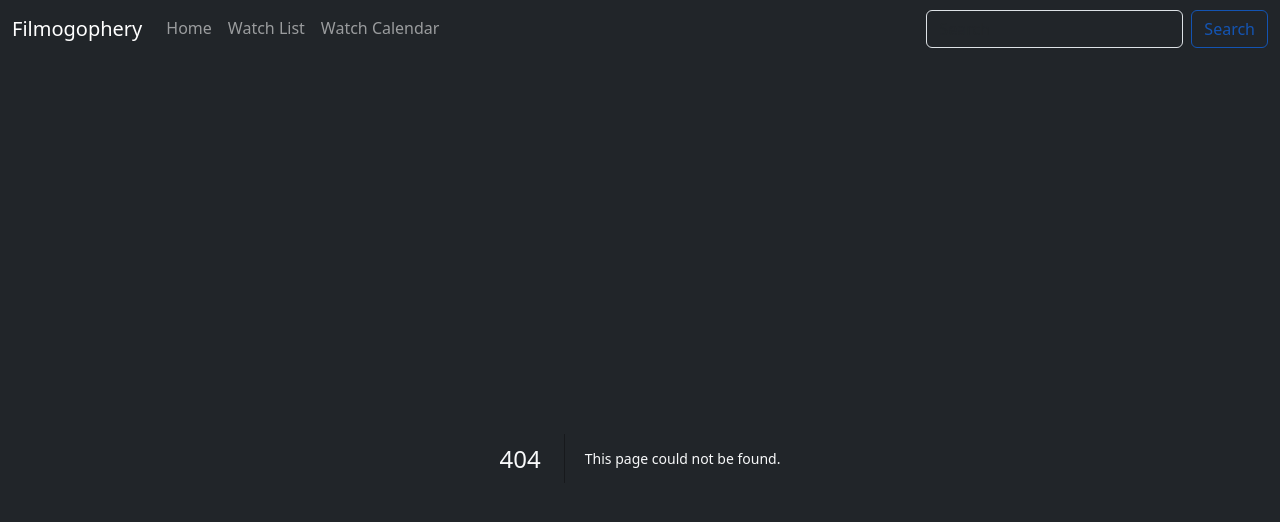
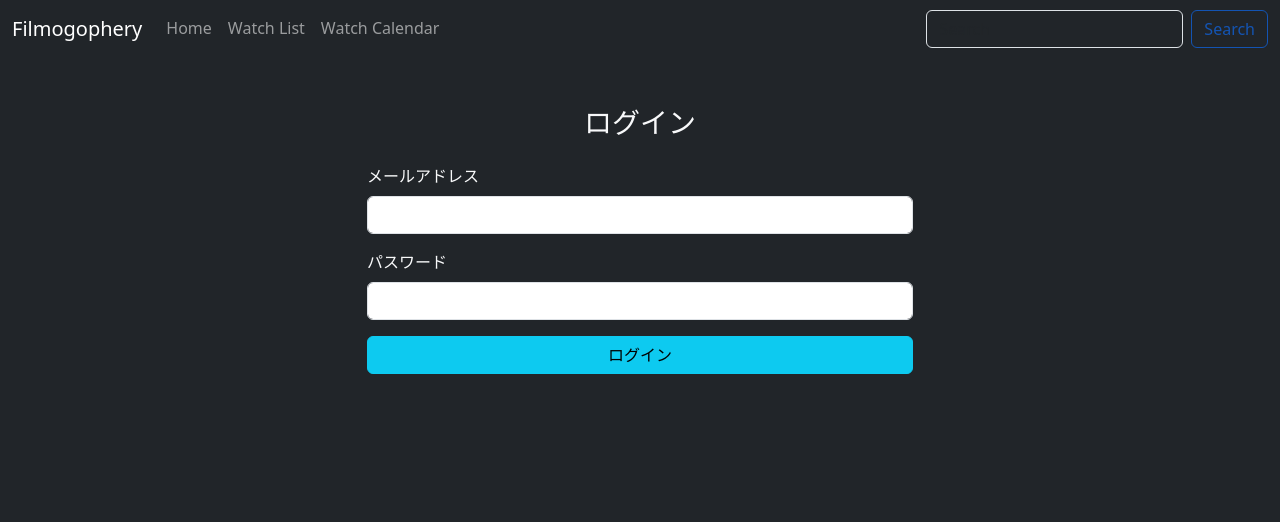
Before and after one commit to takeYY/filmogophery, a Next.js app in the folder web-next-js/: page /login in a window 1280 px wide. Before the commit this address had no page. Shown: the top 522 px of the page. Built offline with nearby package versions, Linux system fonts and the light colour scheme.

Commit message:
feat: login screen

```diff
--- /dev/null
+++ b/web-next-js/src/app/login/page.tsx
@@ -0,0 +1,101 @@
+// app/login/page.tsx
+/**
+ * ログイン
+ * パス: /login
+ */
+
+"use client";
+
+import { saveToken } from "@/utils/auth";
+import React, { useState } from "react";
+import { useRouter, useSearchParams } from "next/navigation";
+
+export default function Login() {
+  const router = useRouter();
+  const searchParams = useSearchParams();
+  const redirect = searchParams.get("redirect") || "/";
+
+  const [email, setEmail] = useState("");
+  const [password, setPassword] = useState("");
+  const [error, setError] = useState("");
+  const [isLoading, setIsLoading] = useState(false);
+
+  const handleSubmit = async (e: React.FormEvent) => {
+    e.preventDefault();
+    setError("");
+    setIsLoading(true);
+
+    try {
+      const response = await fetch("/api/auth/login", {
+        method: "POST",
+        headers: { "Content-Type": "application/json" },
+        body: JSON.stringify({ email, password }),
+      });
+
+      if (response.ok) {
+        const data = await response.json();
+        saveToken(data);
+        router.push(redirect); // 元のページに戻る
+      } else {
+        const data = await response.json();
+        setError(data.message || "ログインに失敗しました");
+      }
+    } catch (err) {
+      setError("ログインに失敗しました");
+    } finally {
+      setIsLoading(false);
+    }
+  };
+
+  return (
+    <main>
+      <div className="container py-5">
+        <div className="row justify-content-center">
+          <div className="col-md-6">
+            <h3 className="text-center mb-4">ログイン</h3>
+            <form onSubmit={handleSubmit}>
+              {error && (
+                <div className="alert alert-danger" role="alert">
+                  {error}
+                </div>
+              )}
+              <div className="mb-3">
+                <label htmlFor="email" className="form-label">
+                  メールアドレス
+                </label>
+                <input
+                  type="email"
+                  className="form-control"
+                  id="email"
+                  value={email}
+                  onChange={(e) => setEmail(e.target.value)}
+                  required
+                />
+              </div>
+              <div className="mb-3">
+                <label htmlFor="password" className="form-label">
+                  パスワード
+                </label>
+                <input
+                  type="password"
+                  className="form-control"
+                  id="password"
+                  value={password}
+                  onChange={(e) => setPassword(e.target.value)}
+                  required
+                />
+              </div>
+              <button
+                type="submit"
+                className="btn btn-info w-100"
+                disabled={isLoading}
+              >
+                {isLoading ? "ログイン中..." : "ログイン"}
+              </button>
+            </form>
+          </div>
+        </div>
+      </div>
+    </main>
+  );
+}
--- /dev/null
+++ b/web-next-js/src/utils/auth.ts
@@ -0,0 +1,20 @@
+interface TokenData {
+  accessToken: string;
+  refreshToken: string;
+  tokenType: string;
+  expiresIn: number;
+  expiresAt: string;
+}
+
+export const saveToken = (token: TokenData) => {
+  localStorage.setItem("token", JSON.stringify(token));
+};
+
+export const getToken = (): TokenData | null => {
+  const token = localStorage.getItem("token");
+  return token ? JSON.parse(token) : null;
+};
+
+export const clearToken = () => {
+  localStorage.removeItem("token");
+};
```
Also changed, not shown: web-next-js/src/app/api/auth/login/route.ts (added, +13 -0 lines).
